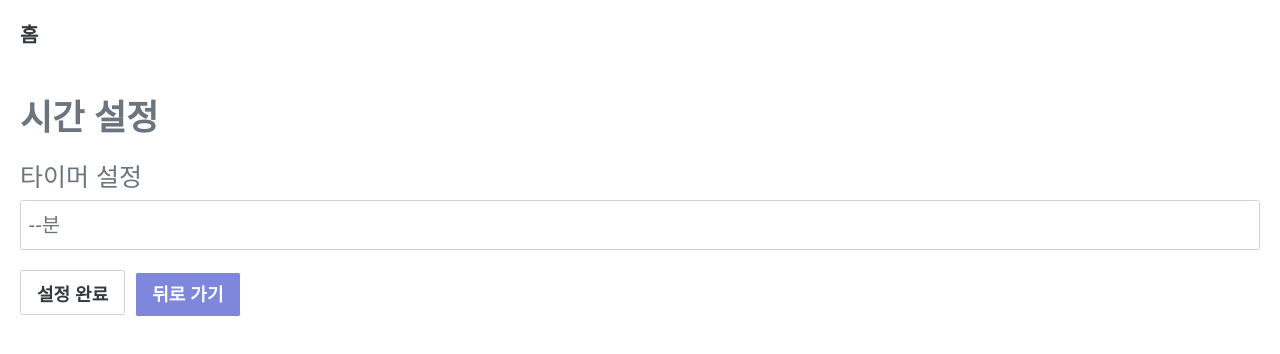
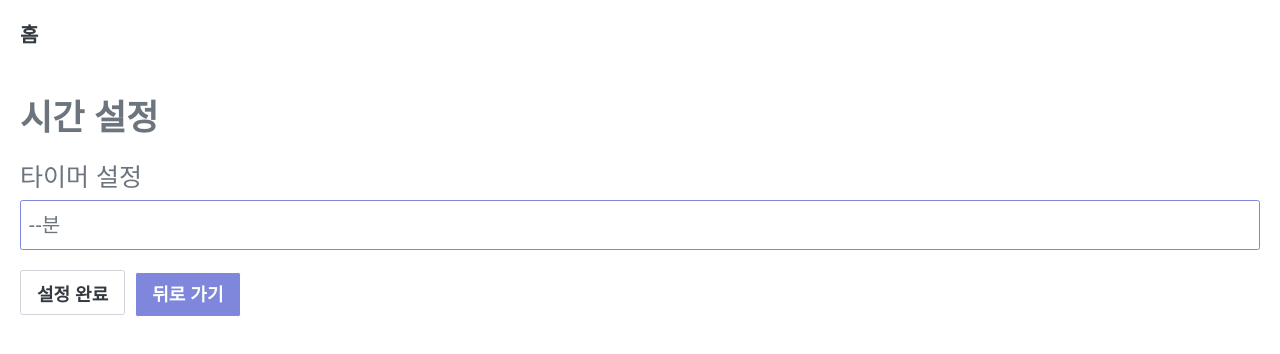
Before and after one commit to kyh196201/life-timer, a Vue app: page /options in a window 1280 px wide. Shown: the top 354 px of the page. Built offline with nearby package versions, Linux system fonts and the light colour scheme; a web font is replaced by a local one.

Commit message:
fix:타이머 뒤로가기 시 설정 페이지로, 설정 페이지 진입 시 input에 focus이동하도록 수정

```diff
--- a/src/assets/scss/components/form.scss
+++ b/src/assets/scss/components/form.scss
@@ -36,7 +36,8 @@
     color: $form-control-placeholder;
   }
 
-  &:hover {
+  &:hover,
+  &:focus {
     border-color: $main-color;
     border-width: 0.125rem;
   }
--- a/src/views/OptionsPage.vue
+++ b/src/views/OptionsPage.vue
@@ -7,6 +7,7 @@
         <input
           type="text"
           id="end-time"
+          ref="end-time"
           class="form-control"
           placeholder="--분"
           autocomplete="off"
@@ -48,6 +49,10 @@ export default {
 
   computed: {
     ...mapState(['endMinutes', 'mode']),
+  },
+
+  mounted() {
+    this.$refs['end-time']?.focus();
   },
 
   methods: {
--- a/src/views/TimerPage.vue
+++ b/src/views/TimerPage.vue
@@ -175,7 +175,7 @@ export default {
 
     handleExit() {
       this.$router.push({
-        name: 'Home',
+        name: 'Options',
       });
 
       this.timerWorker.terminate();
```
